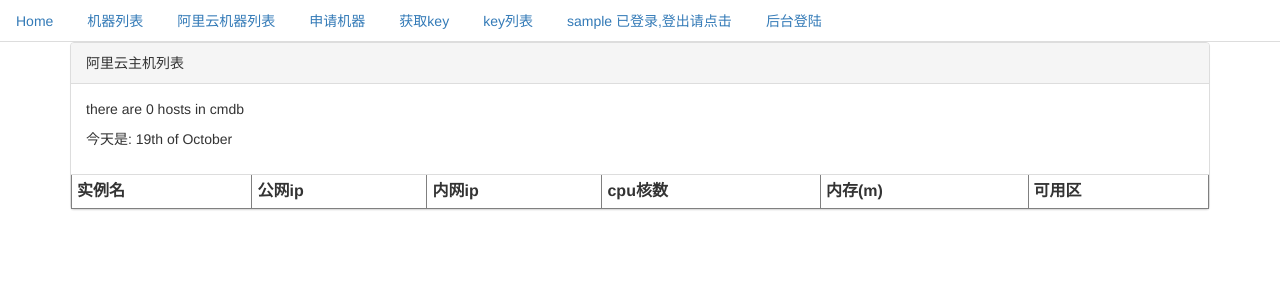
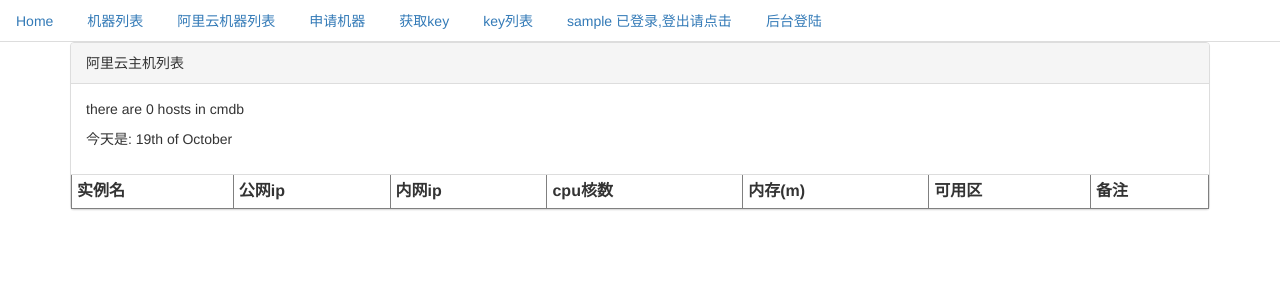
Before and after one commit to gqdw/zm_cmdb, a Django app: page /main/alilist/ in a window 1280 px wide. Shown: the top 300 px of the page. Run offline with Django 3.2, Linux system fonts and the light colour scheme; the visitor is signed in with stand-in values (Sample User, id 1); data that the repository does not hold is empty; parts of the project's set-up code (start-up, migrations or seed data) failed here and were passed over; some libraries are stand-ins or nearby versions.

Commit message:
Changes to be committed: 	modified:   main/models.py 	modified:   main/templates/alilist.html 	model: aliHost add "info"

```diff
--- a/zm_cmdb/main/models.py
+++ b/zm_cmdb/main/models.py
@@ -42,6 +42,7 @@ class aliHost(models.Model):
 	Memory = models.IntegerField()
 	DeviceAvailable = models.BooleanField()
 	ZoneId = models.CharField(max_length=30)
+	info = models.CharField(max_length=100, null=True)
 
 	def __unicode__(self):
 		return self.InstanceName
--- a/zm_cmdb/main/templates/alilist.html
+++ b/zm_cmdb/main/templates/alilist.html
@@ -24,6 +24,7 @@
 <th>cpu核数</th>
 <th>内存(m)</th>
 <th>可用区</th>
+<th>备注</th>
 </tr>
 {% for host in hosts %}
         <tr>
@@ -33,6 +34,7 @@
                 <th>{{ host.Cpu }} </th>
                 <th>{{ host.Memory }} </th>
                 <th>{{ host.ZoneId }} </th>
+                <th>{{ host.info }} </th>
         </tr>
 {% endfor %}
 </table>
```
